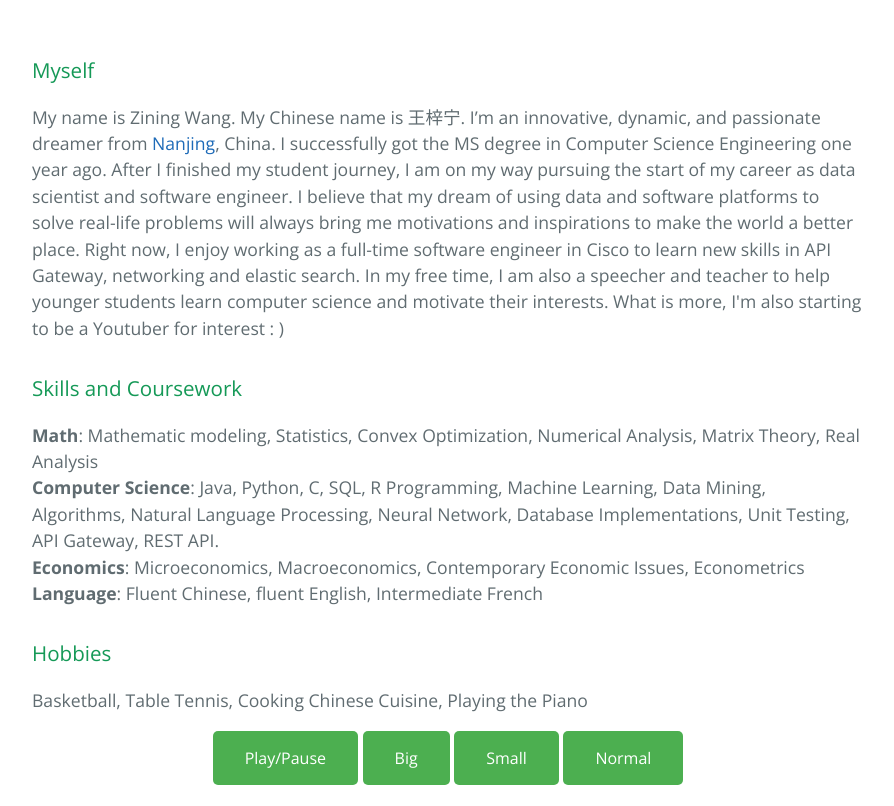
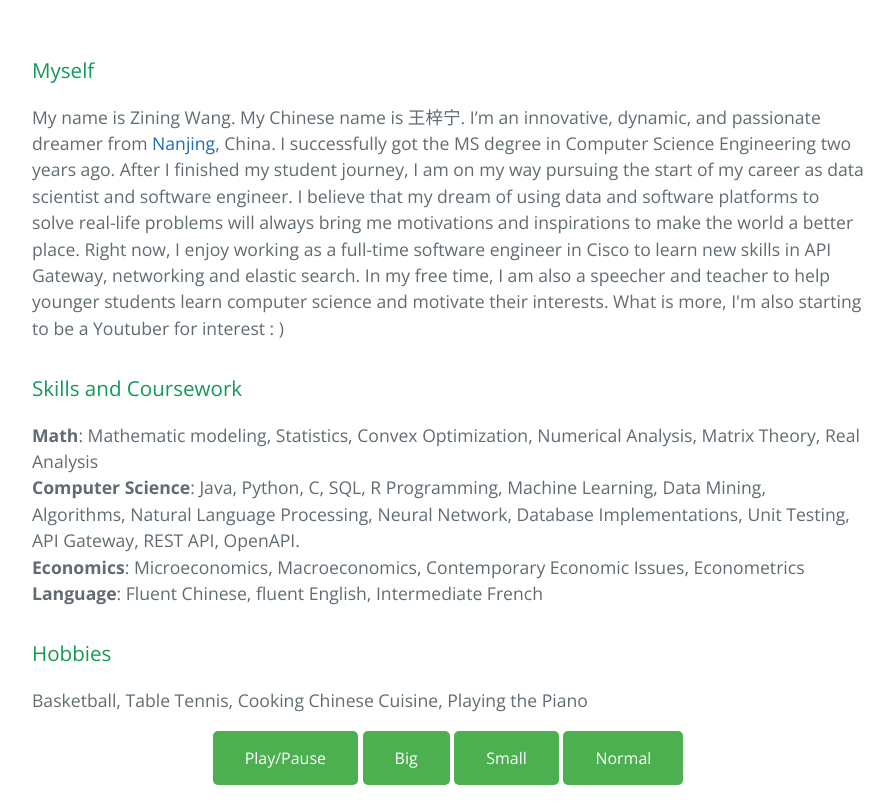
Before and after one commit to wangzining/wangzining.github.io, a plain HTML site: page index.html in a window 1280 px wide. Shown: the part 660-1466 px from the top of the page, without its empty margins (192-1086 px from the left). Drawn offline with nearby package versions, Linux system fonts and the light colour scheme.

Commit message:
Update year info and muted YouTube video

```diff
--- a/index.html
+++ b/index.html
@@ -63,7 +63,7 @@
 <h3>
 <a id="myself" class="anchor" href="#myself" aria-hidden="true"><span class="octicon octicon-link"></span></a>Myself</h3>
 
-<p>My name is Zining Wang. My Chinese name is 王梓宁. I’m an innovative, dynamic, and passionate dreamer from <a href="https://www.youtube.com/watch?v=jE298SF-c3I">Nanjing</a>, China. I successfully got the MS degree in Computer Science Engineering one year ago. After I finished my student journey, I am on my way pursuing the start of my career as data scientist and software engineer. I believe that my dream of using data and software platforms to solve real-life problems will always bring me motivations and inspirations to make the world a better place. Right now, I enjoy working as a full-time software engineer in Cisco to learn new skills in API Gateway, networking and elastic search. In my free time, I am also a speecher and teacher to help younger students learn computer science and motivate their interests. What is more, I'm also starting to be a Youtuber for interest : ) </p>
+<p>My name is Zining Wang. My Chinese name is 王梓宁. I’m an innovative, dynamic, and passionate dreamer from <a href="https://www.youtube.com/watch?v=P-WsMQMg-Hs">Nanjing</a>, China. I successfully got the MS degree in Computer Science Engineering two years ago. After I finished my student journey, I am on my way pursuing the start of my career as data scientist and software engineer. I believe that my dream of using data and software platforms to solve real-life problems will always bring me motivations and inspirations to make the world a better place. Right now, I enjoy working as a full-time software engineer in Cisco to learn new skills in API Gateway, networking and elastic search. In my free time, I am also a speecher and teacher to help younger students learn computer science and motivate their interests. What is more, I'm also starting to be a Youtuber for interest : ) </p>
 
 
 <h3>
@@ -71,7 +71,7 @@
 
 <p><b>Math</b>: Mathematic modeling, Statistics, Convex Optimization, Numerical Analysis, Matrix Theory, Real Analysis
 <br>
-<b>Computer Science</b>: Java, Python, C, SQL, R Programming, Machine Learning, Data Mining, Algorithms, Natural Language Processing, Neural Network, Database Implementations, Unit Testing, API Gateway, REST API.
+<b>Computer Science</b>: Java, Python, C, SQL, R Programming, Machine Learning, Data Mining, Algorithms, Natural Language Processing, Neural Network, Database Implementations, Unit Testing, API Gateway, REST API, OpenAPI.
 <br>
 <b>Economics</b>: Microeconomics, Macroeconomics, Contemporary Economic Issues, Econometrics
 <br>
```
